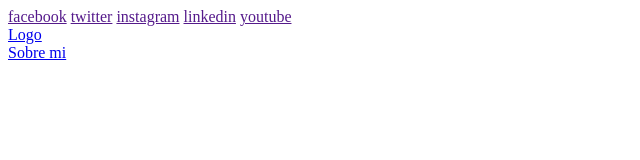
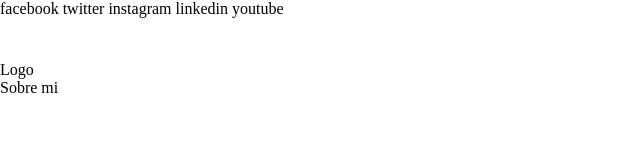
Before and after one commit to lcasallas/cs_maquetacion_css, a plain HTML site: page index.html in a window 1280 px wide. Shown: the whole page, without its empty margins (0-640 px from the left). Drawn offline with Linux system fonts and the light colour scheme.

Commit message:
avance 1

```diff
--- a/css/main.css
+++ b/css/main.css
@@ -0,0 +1,20 @@
+body {
+	margin: 0;
+	padding: 0;
+	position: fixed;
+	top: 0;
+	bottom: 0;
+	left: 0;
+	right: 0;
+}
+a {
+	text-decoration: none;
+	display: inline;
+	color: black;
+}
+header {
+	width: 100%;
+	height: 140px;
+	display: grid;
+	grid-template-row: 1fr 1fr;
+}
```
Also changed, not shown: index.html (indentation only).
